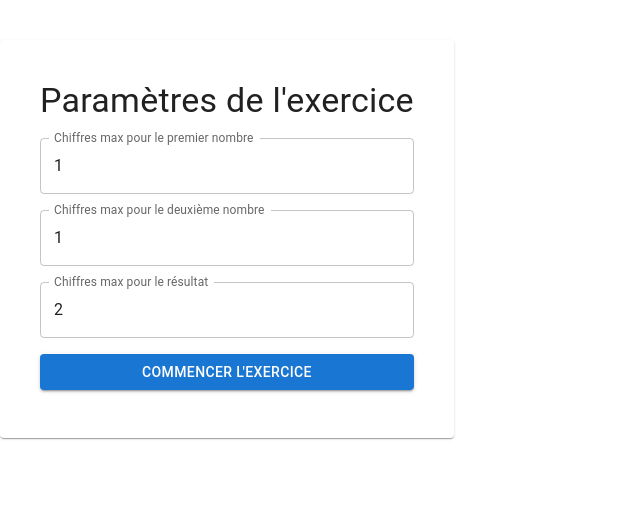
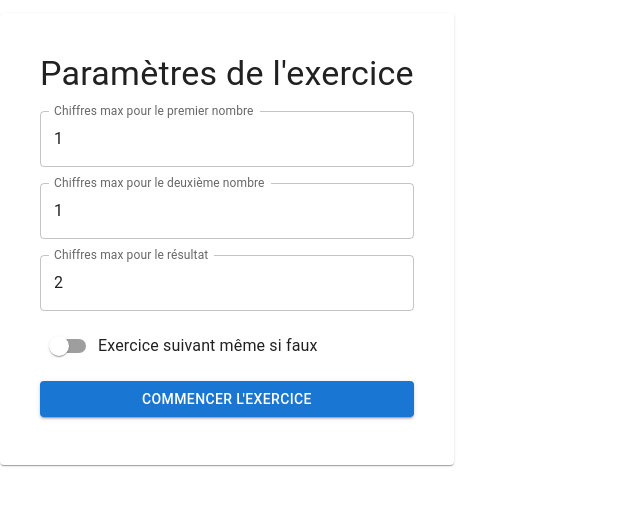
Before and after one commit to maelcornil/classe, a React (Vite) app in the folder classe-app/: page / in a window 1280 px wide. Shown: the part 201-706 px from the top of the page, without its empty margins (0-640 px from the left). Built offline with nearby package versions, Linux system fonts and the light colour scheme.

Commit message:
Mode 0 1

```diff
--- a/classe-app/src/Exercises.tsx
+++ b/classe-app/src/Exercises.tsx
@@ -4,17 +4,28 @@ import CheckCircleIcon from "@mui/icons-material/CheckCircle";
 import CancelIcon from "@mui/icons-material/Cancel";
 import NumericKeypad from "./NumericKeypad";
 
-// Génération d'un nombre aléatoire avec au maximum N chiffres
-function randomNumberMaxDigits(maxDigits) {
+interface Exercise {
+  a: number;
+  b: number;
+  answer: number;
+}
+
+interface Params {
+  maxd1: number;
+  maxd2: number;
+  maxres: number;
+  mode: 0 | 1;
+}
+
+function randomNumberMaxDigits(maxDigits: number): number {
   if (!maxDigits || maxDigits < 1) maxDigits = 1;
   const min = 1;
   const max = 10 ** maxDigits - 1;
   return Math.floor(Math.random() * (max - min + 1)) + min;
 }
 
-// Génération d'un exercice respectant maxd1, maxd2 et maxres
-function generateExercise(maxd1, maxd2, maxres) {
-  let a, b, sum;
+function generateExercise(maxd1: number, maxd2: number, maxres: number): Exercise {
+  let a: number, b: number, sum: number;
   do {
     a = randomNumberMaxDigits(maxd1);
     b = randomNumberMaxDigits(maxd2);
@@ -23,22 +34,27 @@ function generateExercise(maxd1, maxd2, maxres) {
   return { a, b, answer: sum };
 }
 
-export default function AdditionExercises() {
-  const [exercise, setExercise] = useState({ a: 1, b: 1, answer: 2 });
-  const [input, setInput] = useState("");
+export default function Exercises(): JSX.Element {
+  const [exercise, setExercise] = useState<Exercise | null>(null);
+  const [input, setInput] = useState<string>("");
   const [validated, setValidated] = useState<null | boolean>(null);
-  const [params, setParams] = useState({ maxd1: 1, maxd2: 1, maxres: 2 });
+  const [params, setParams] = useState<Params>({ maxd1: 1, maxd2: 1, maxres: 2, mode: 0 });
 
-  // Lecture des paramètres d'URL
     useEffect(() => {
       const searchParams = new URLSearchParams(window.location.search);
       const maxd1 = parseInt(searchParams.get("maxd1") || "1", 10);
       const maxd2 = parseInt(searchParams.get("maxd2") || "1", 10);
       const maxres = parseInt(searchParams.get("maxres") || "2", 10);
-    setParams({ maxd1, maxd2, maxres });
+      const mode = parseInt(searchParams.get("mode") || "0", 10) as 0 | 1;
+
+      const newParams = { maxd1, maxd2, maxres, mode };
+      setParams(newParams);
+
+      // Générer l'exercice dès qu'on connaît les params
+      const ex = generateExercise(maxd1, maxd2, maxres);
+      setExercise(ex);
     }, []);
 
-  // Génère un exercice quand les params changent ou après chaque exercice
   const newExercise = () => {
     const ex = generateExercise(params.maxd1, params.maxd2, params.maxres);
     setExercise(ex);
@@ -46,43 +62,44 @@ export default function AdditionExercises() {
     setValidated(null);
   };
 
-  useEffect(() => {
-    newExercise();
-  }, [params]);
-
   const handleNumberClick = (num: number) => {
-    if (validated !== null) return;
     setInput((prev) => prev + num.toString());
   };
 
   const handleBackspace = () => {
-    if (validated !== null) return;
     setInput((prev) => prev.slice(0, -1));
   };
 
   const handleClear = () => {
-    if (validated !== null) return;
     setInput("");
   };
 
   const checkAnswer = () => {
     if (input === "") return;
-    setValidated(parseInt(input, 10) === exercise.answer);
+    const isCorrect = parseInt(input, 10) === exercise.answer;
+    setValidated(isCorrect);
+  };
+
+  const restartExercise = () => {
+    setInput("");
+    setValidated(null);
   };
 
   return (
     <Box sx={{ display: "flex", justifyContent: "center", mt: 5 }}>
       <Card sx={{ p: 3, minWidth: 320, textAlign: "center" }}>
         <CardContent>
+            {exercise && (
               <Typography variant="h4" gutterBottom>
                 {exercise.a} + {exercise.b} = {input || " "}
               </Typography>
+            )}
 
           <NumericKeypad
             onNumberClick={handleNumberClick}
             onBackspace={handleBackspace}
             onClear={handleClear}
-            disabled={validated !== null}
+            disabled={validated !== null && params.mode === 1 && validated === true}
           />
 
           <Grid container spacing={2} justifyContent="center" alignItems="center">
@@ -102,10 +119,16 @@ export default function AdditionExercises() {
           </Grid>
 
           {validated !== null && (
-            <Box mt={3}>
+            <Box mt={3} display="flex" justifyContent="center" gap={2}>
+              {validated === false && params.mode === 1 ? (
+                <Button variant="outlined" onClick={restartExercise}>
+                  Recommencer
+                </Button>
+              ) : (
                 <Button variant="outlined" onClick={newExercise}>
                   Exercice suivant
                 </Button>
+              )}
             </Box>
           )}
         </CardContent>
--- a/classe-app/src/IndexPage.jsx
+++ /dev/null
@@ -1,55 +0,0 @@
-import React, { useState } from "react";
-import { Box, Card, CardContent, Typography, TextField, Button, Stack } from "@mui/material";
-import { useNavigate } from "react-router-dom";
-
-export default function IndexPage() {
-  const navigate = useNavigate();
-
-  const [maxd1, setMaxd1] = useState(1);
-  const [maxd2, setMaxd2] = useState(1);
-  const [maxres, setMaxres] = useState(2);
-
-  const handleStart = () => {
-    navigate(`/exercice?maxd1=${maxd1}&maxd2=${maxd2}&maxres=${maxres}`);
-  };
-
-  return (
-    <Box sx={{ display: "flex", justifyContent: "center", mt: 10 }}>
-      <Card sx={{ p: 3, minWidth: 350, textAlign: "center" }}>
-        <CardContent>
-          <Typography variant="h4" gutterBottom>
-            Paramètres de l'exercice
-          </Typography>
-
-          <Stack spacing={2} mt={2}>
-            <TextField
-              label="Chiffres max pour le premier nombre"
-              type="number"
-              value={maxd1}
-              onChange={(e) => setMaxd1(Math.max(1, parseInt(e.target.value) || 1))}
-              inputProps={{ min: 1 }}
-            />
-            <TextField
-              label="Chiffres max pour le deuxième nombre"
-              type="number"
-              value={maxd2}
-              onChange={(e) => setMaxd2(Math.max(1, parseInt(e.target.value) || 1))}
-              inputProps={{ min: 1 }}
-            />
-            <TextField
-              label="Chiffres max pour le résultat"
-              type="number"
-              value={maxres}
-              onChange={(e) => setMaxres(Math.max(1, parseInt(e.target.value) || 1))}
-              inputProps={{ min: 1 }}
-            />
-
-            <Button variant="contained" onClick={handleStart}>
-              Commencer l'exercice
-            </Button>
-          </Stack>
-        </CardContent>
-      </Card>
-    </Box>
-  );
-}
--- /dev/null
+++ b/classe-app/src/IndexPage.tsx
@@ -0,0 +1,77 @@
+import React, { useState } from "react";
+import { Box, Card, CardContent, Typography, TextField, Button, Stack, FormControlLabel, Switch } from "@mui/material";
+import { useNavigate } from "react-router-dom";
+
+export default function IndexPage(): JSX.Element {
+  const navigate = useNavigate();
+
+  const [maxd1, setMaxd1] = useState<number>(1);
+  const [maxd2, setMaxd2] = useState<number>(1);
+  const [maxres, setMaxres] = useState<number>(2);
+  const [mode, setMode] = useState<number>(0); // 0 = auto passage, 1 = correction obligatoire
+
+  const handleStart = (): void => {
+    navigate(`/exercice?maxd1=${maxd1}&maxd2=${maxd2}&maxres=${maxres}&mode=${mode}`);
+  };
+
+  return (
+    <Box sx={{ display: "flex", justifyContent: "center", mt: 10 }}>
+      <Card sx={{ p: 3, minWidth: 350, textAlign: "center" }}>
+        <CardContent>
+          <Typography variant="h4" gutterBottom>
+            Paramètres de l'exercice
+          </Typography>
+
+          <Stack spacing={2} mt={2}>
+            <TextField
+              label="Chiffres max pour le premier nombre"
+              type="number"
+              value={maxd1}
+              onChange={(e: React.ChangeEvent<HTMLInputElement>) =>
+                setMaxd1(Math.max(1, parseInt(e.target.value) || 1))
+              }
+              inputProps={{ min: 1 }}
+            />
+
+            <TextField
+              label="Chiffres max pour le deuxième nombre"
+              type="number"
+              value={maxd2}
+              onChange={(e: React.ChangeEvent<HTMLInputElement>) =>
+                setMaxd2(Math.max(1, parseInt(e.target.value) || 1))
+              }
+              inputProps={{ min: 1 }}
+            />
+
+            <TextField
+              label="Chiffres max pour le résultat"
+              type="number"
+              value={maxres}
+              onChange={(e: React.ChangeEvent<HTMLInputElement>) =>
+                setMaxres(Math.max(1, parseInt(e.target.value) || 1))
+              }
+              inputProps={{ min: 1 }}
+            />
+
+
+            <FormControlLabel
+              control={
+                <Switch
+                  checked={mode === 1}
+                  onChange={(e: React.ChangeEvent<HTMLInputElement>) =>
+                    setMode(e.target.checked ? 1 : 0)
+                  }
+                />
+              }
+              label={mode === 1 ? "Recommencer jusqu'à la bonne réponse" : "Exercice suivant même si faux"}
+            />
+
+            <Button variant="contained" onClick={handleStart}>
+              Commencer l'exercice
+            </Button>
+          </Stack>
+        </CardContent>
+      </Card>
+    </Box>
+  );
+}
--- a/classe-app/src/NumericKeypad.jsx
+++ b/classe-app/src/NumericKeypad.tsx
@@ -3,8 +3,20 @@ import { Box, Grid, Button } from "@mui/material";
 import BackspaceIcon from "@mui/icons-material/Backspace";
 import ClearIcon from "@mui/icons-material/Clear";
 
-export default function NumericKeypad({ onNumberClick, onBackspace, onClear, disabled }) {
-  const keypad = [
+interface NumericKeypadProps {
+  onNumberClick: (num: number) => void;
+  onBackspace: () => void;
+  onClear: () => void;
+  disabled?: boolean;
+}
+
+export default function NumericKeypad({
+  onNumberClick,
+  onBackspace,
+  onClear,
+  disabled = false,
+}: NumericKeypadProps): JSX.Element {
+  const keypad: (number | "back" | "clear")[][] = [
     [1, 2, 3],
     [4, 5, 6],
     [7, 8, 9],
@@ -37,7 +49,7 @@ export default function NumericKeypad({ onNumberClick, onBackspace, onClear, dis
                 </Button>
               ) : (
                 <Button
-                  onClick={() => onNumberClick(key)}
+                  onClick={() => onNumberClick(key as number)}
                   variant="outlined"
                   sx={{ minWidth: 64, height: 48 }}
                   disabled={disabled}
```
Lines whose indentation alone changed are shown as unchanged.
